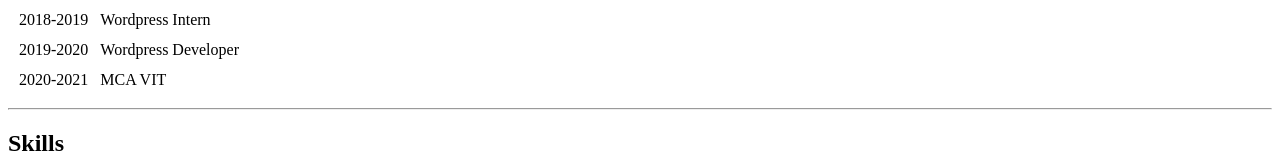
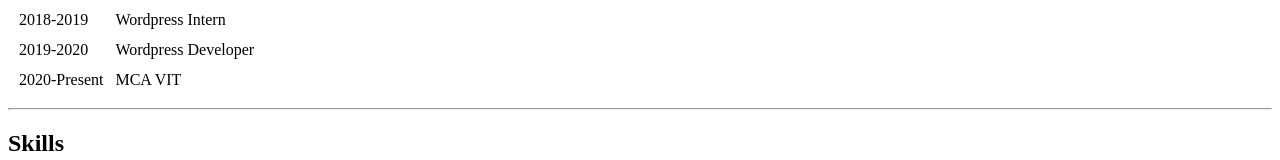
Before and after one commit to VaibhavKhati/cv, a plain HTML site: page index.html in a window 1280 px wide. Shown: the part 540-700 px from the top of the page. Drawn offline with Linux system fonts and the light colour scheme.

Commit message:
new index commit

```diff
--- a/index.html
+++ b/index.html
@@ -52,7 +52,7 @@
                 <td>Wordpress Developer</td>
             </tr>
             <tr>
-                <td>2020-2021</td>
+                <td>2020-Present</td>
                 <td>MCA VIT</td>
             </tr>
         </tbody>
```
